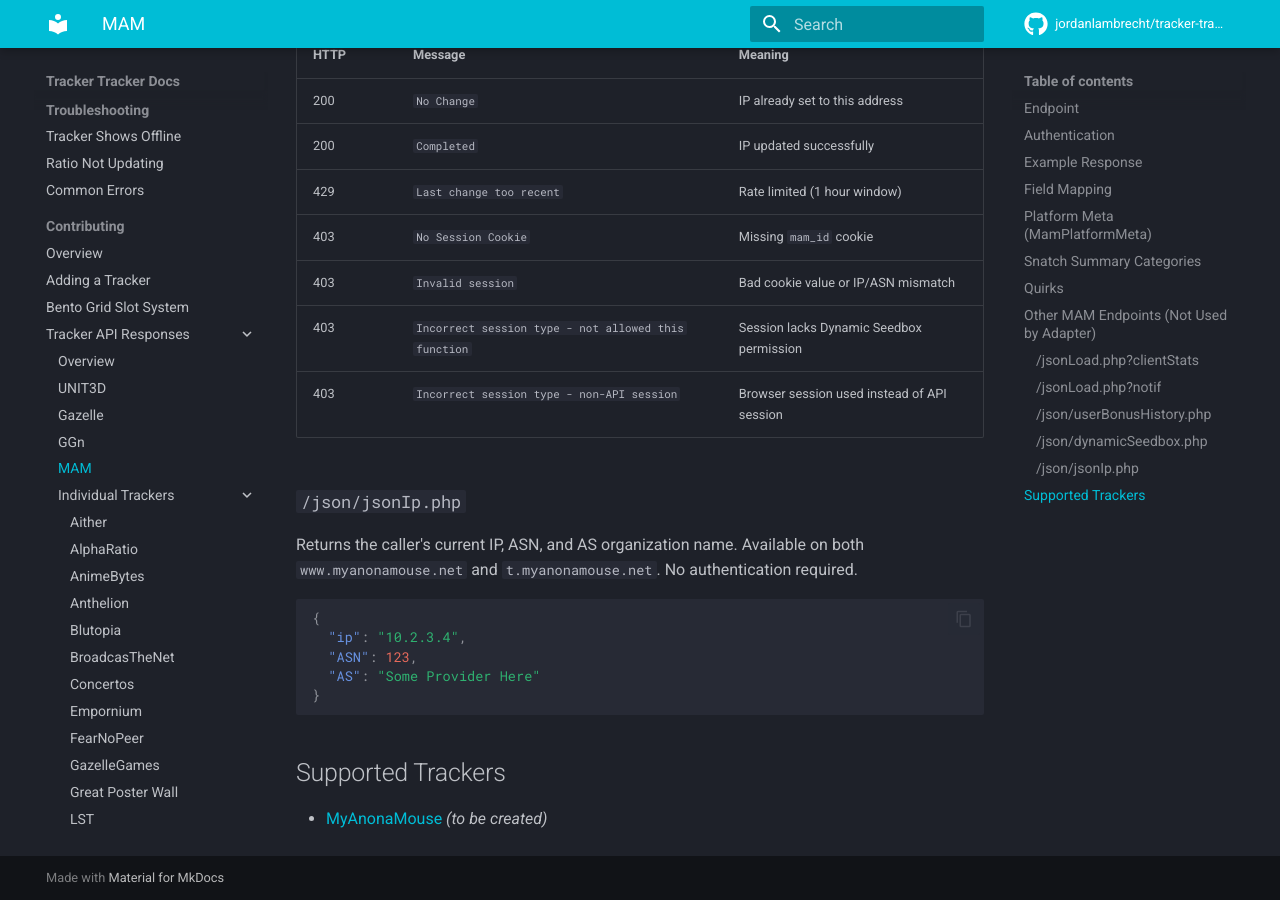
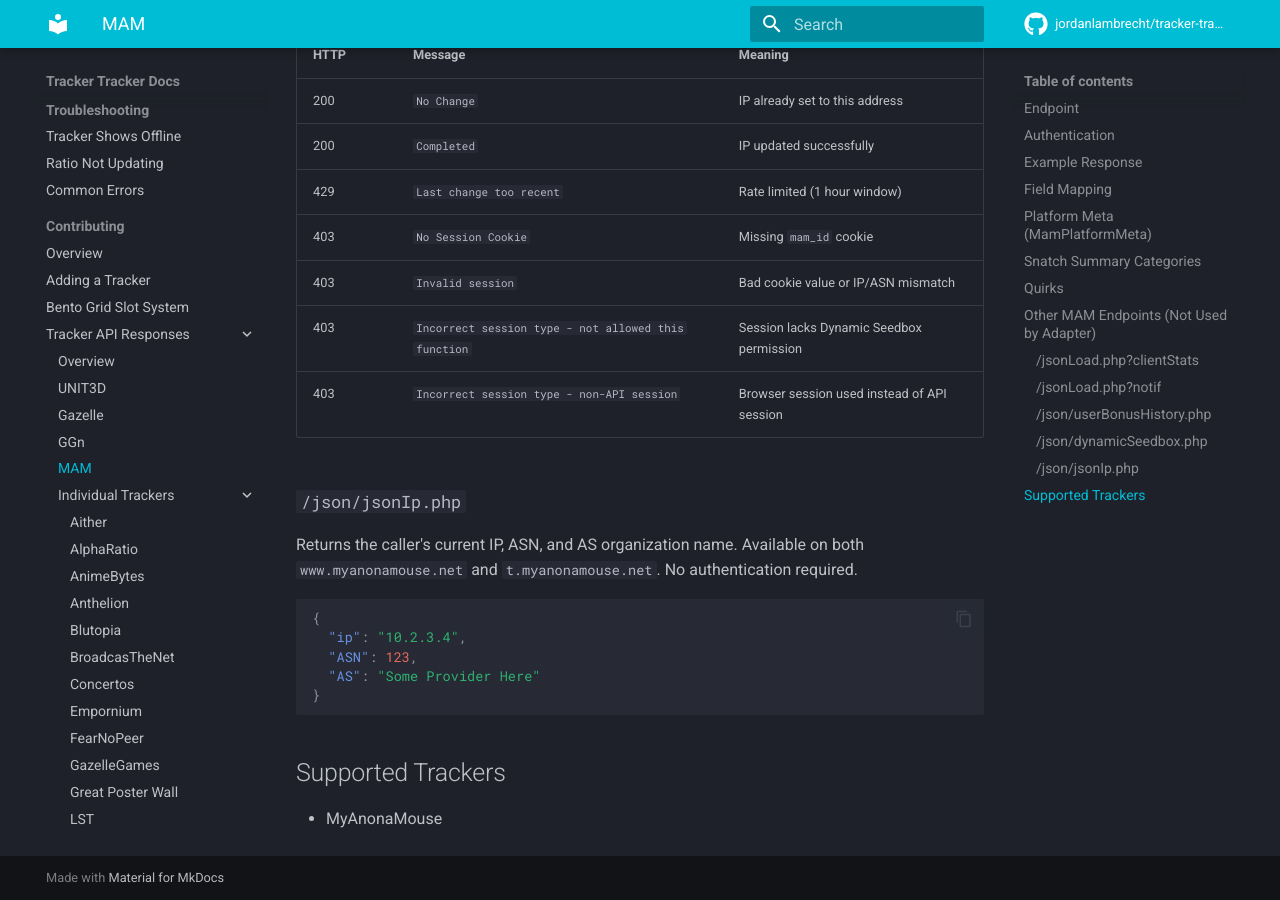
Before and after one commit to jordanlambrecht/tracker-tracker, an MkDocs documentation site: the page built from docs/kb/docs/contributing/tracker-responses-mam.md, in a window 1280 px wide and 900 px high, scrolled down 9824 px. Built offline with MkDocs 1.6.1 and Material for MkDocs 9.7.7, drawn with Linux system fonts in a browser that asks for light colours; comment, search, counter and statistics services are not loaded.

Commit message:
docs: update MyAnonaMouse tracker link

```diff
--- a/docs/kb/docs/contributing/tracker-responses-mam.md
+++ b/docs/kb/docs/contributing/tracker-responses-mam.md
@@ -358,4 +358,4 @@
 
 ## Supported Trackers
 
-- [MyAnonaMouse](trackers/myanonamouse.md) *(to be created)*
+- MyAnonaMouse
```
